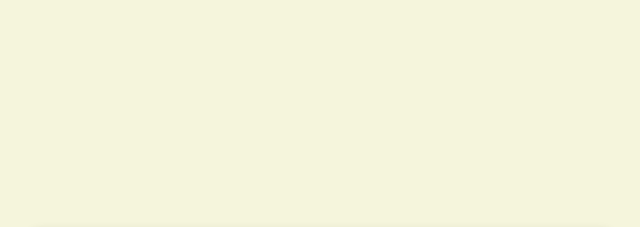
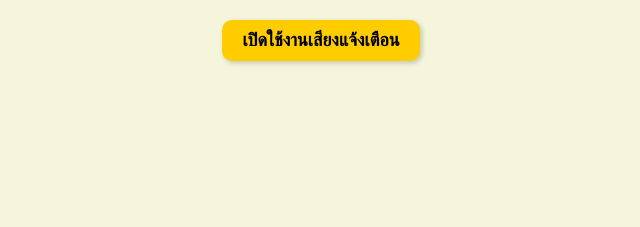
Before and after one commit to same-sain/medication_reminder_wedapp.github.io, a plain HTML site: page index.html in a window 1280 px wide. Shown: the top 227 px of the page, without its empty margins (319-959 px from the left). Drawn offline with Linux system fonts and the light colour scheme.

Commit message:
Add files via upload

```diff
--- a/index.html
+++ b/index.html
@@ -9,7 +9,7 @@
     <link rel="stylesheet" href="./style.css">
 </head>
 <body>
-
+    <button id="enableSound" onclick="enableSound()">เปิดใช้งานเสียงแจ้งเตือน</button>
     <div class="main">
         <div class="container">
             <div class="header">
```
